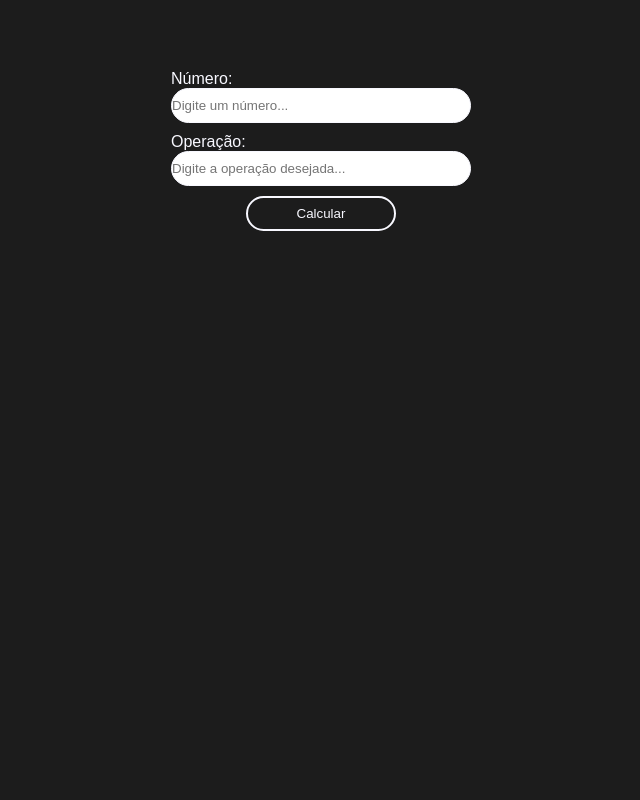
After one commit to DEVinZucchetti/introducao-php-php-nao-esta-morto, a PHP site: page /Henrique-Rossi/pages/calculadora/calculadora.php in a window 1280 px wide. The commit adds this page. Shown: the whole page, without its empty margins (319-959 px from the left). Run offline with PHP 8.4, Linux system fonts and the light colour scheme.

Commit message:
Exercicio calculadora concluido

```diff
--- a/Henrique-Rossi/index.php
+++ b/Henrique-Rossi/index.php
@@ -20,7 +20,7 @@
         </div>
 
         <div class="algoritmo-item">
-            <h2><a href="pages/calculadora.php">Calculadora</a></h2>
+            <h2><a href="./pages/calculadora/calculadora.php">Calculadora</a></h2>
         </div>
 
         <div class="algoritmo-item">
--- /dev/null
+++ b/Henrique-Rossi/pages/calculadora/calculadora.php
@@ -0,0 +1,87 @@
+<!DOCTYPE html>
+<html lang="pt-BR">
+
+<head>
+  <meta charset="UTF-8">
+  <meta name="viewport" content="width=device-width, initial-scale=1.0">
+  <style>
+    * {
+      margin: 0;
+      padding: 0;
+      box-sizing: border-box;
+      font-family: Arial, Helvetica, sans-serif;
+    }
+
+    main {
+      width: auto;
+      height: 100vh;
+      background-color: rgb(28, 28, 28);
+    }
+
+    #form {
+      width: auto;
+      height: 300px;
+      display: flex;
+      flex-direction: column;
+      align-items: center;
+      justify-content: center;
+      gap: 10px;
+    }
+
+    #form label {
+      font-size: 16px;
+      color: ghostwhite;
+    }
+
+    #form input {
+      width: 300px;
+      height: 35px;
+      border-radius: 30px;
+      outline: none;
+      border: 1px solid ghostwhite;
+      transition: all 0.5s;
+    }
+
+    #form input:focus {
+      border: 2px solid gold;
+    }
+
+    #form button {
+      width: 150px;
+      height: 35px;
+      border-radius: 30px;
+      outline: none;
+      background-color: transparent;
+      transition: all 0.5s;
+      border: 2px solid ghostwhite;
+      color: ghostwhite;
+    }
+
+    #form button:hover {
+      border: 2px solid gold;
+      cursor: pointer;
+      color: gold;
+    }
+  </style>
+  <title>Calculadora</title>
+</head>
+
+<body>
+  <main>
+    <form action="./resultado.php" method="post" id="form">
+      <div class="fields">
+        <label for="">Número:</label> <br>
+        <input type="number01" class="inputs" placeholder="Digite um número..." name="number">
+      </div>
+
+      <div class="fields">
+        <label for="operacao">Operação:</label> <br>
+        <input type="text" class="inputs" placeholder="Digite a operação desejada..." name="operacao">
+      </div>
+
+      <button>Calcular</button>
+    </form>
+  </main>
+</body>
+
+</html>
```
Also changed, not shown: Henrique-Rossi/pages/calculadora.php (deleted, +0 -11 lines), Henrique-Rossi/pages/calculadora/resultado.php (added, +78 -0 lines).
